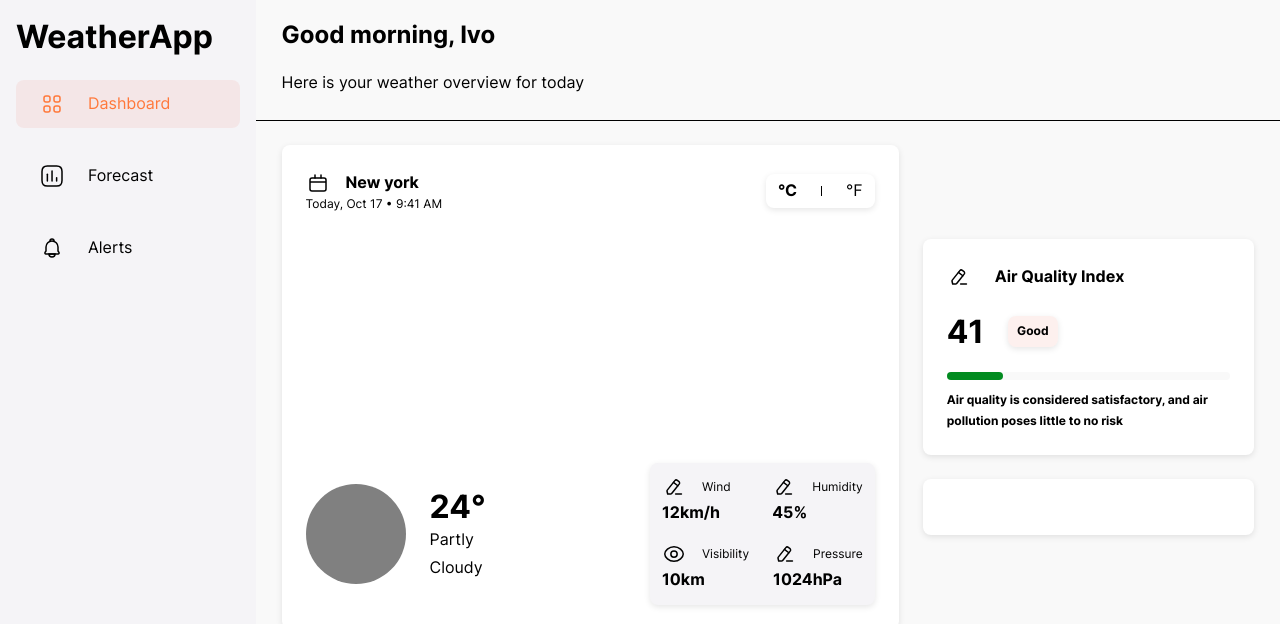
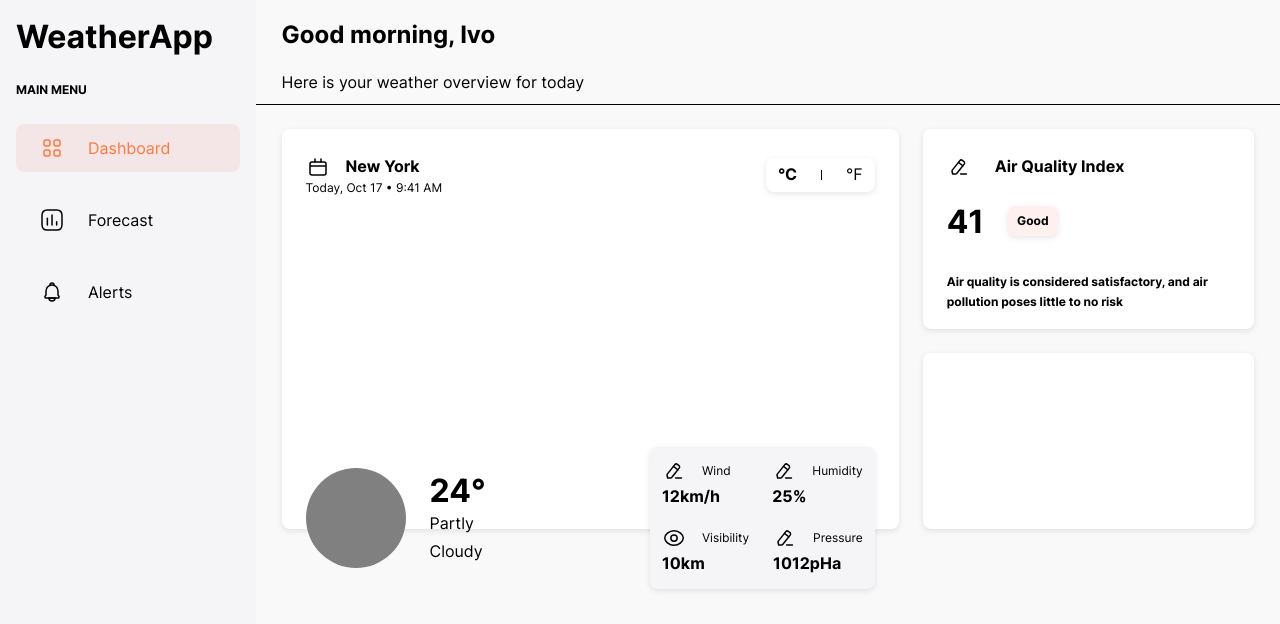
Before and after one commit to loucimf/weather-ivo, a React (Vite) app: page / in a window 1280 px wide. Shown: the top 624 px of the page. Built offline with nearby package versions, Linux system fonts and the light colour scheme.

Commit message:
Fixed height problem

```diff
--- a/src/components/Sidebar.tsx
+++ b/src/components/Sidebar.tsx
@@ -5,7 +5,7 @@ import type { ISidebarOption } from "@src/models/SidebarOption"
 import { SystemIcon } from "@src/design-system/SystemIcon"
 import { H1Title } from "@src/design-system/Titles"
 import styles from "@styles/components/LeftMenuOption.module.css"
-import { Text } from "@src/design-system/Texts"
+import { SmallText, Text } from "@src/design-system/Texts"
 
 
 export const Sidebar: React.FC<{
@@ -25,7 +25,7 @@ export const Sidebar: React.FC<{
             height={"100%"}
             width={width}
             backgroundColor={designSystemStyles.colorBackgroundGray2}
-            alignment="center"
+            alignment="start"
             padding={designSystemStyles.paddingMd}
         >
             <HorizontalContainer
@@ -35,6 +35,7 @@ export const Sidebar: React.FC<{
                 <H1Title text="WeatherApp"/>
             </HorizontalContainer>
 
+            <SmallText markdown={true} text="**MAIN MENU**"/>
             {options.map((opt) => {
                 return (
                     <SidebarOption
--- a/src/components/tabs/Dashboard.tsx
+++ b/src/components/tabs/Dashboard.tsx
@@ -5,8 +5,18 @@ import { SmallText, Text } from "@src/design-system/Texts"
 import { SystemIcon } from "@src/design-system/SystemIcon"
 import { designSystemStyles } from "@src/styles/designSystemStyles"
 import ClickableWrapper from "../ClickableWrapper"
-import type { ComponentProps } from "react"
+import { useState, type ComponentProps } from "react"
 
+interface OverviewCompProps {
+    temp: number,
+    city: string,
+    date: string,
+    wind: string,
+    humidity: string,
+    visibility: string,
+    pressure: string,
+    weatherState: string,
+}
 
 export const Dashboard: React.FC = ({
 
@@ -14,10 +24,11 @@ export const Dashboard: React.FC = ({
     return (
         <VerticalContainer
             width="100%"
+            height={"100%"}
             padding="0"
             alignment="center"
         >
-            <Header height="5%" width="95%" />
+            <Header height="10%" width="95%" />
             <div style={{ height: "1px", width: "100%", backgroundColor: "black" }} />
             <VerticalContainer
                 height={"50%"}
@@ -26,16 +37,25 @@ export const Dashboard: React.FC = ({
                 <HorizontalContainer
                     width="100%"
                     height={"100%"}
-                    justifyContent="start"
+                    justifyContent="flex-start"
                 >
-                    <OverviewComp />
+                    <OverviewComp
+                        wind="12km/h"
+                        pressure="1012pHa"
+                        visibility="10km"
+                        humidity="25%"
+                        temp={24}
+                        city="New York"
+                        weatherState="Partly Cloudy"
+                        date="Oct 17   •   9:41 AM"
+                    />
                     <VerticalContainer
                         width="35%"
                         height="100%"
-                        justifyContent="start"
-                        alignment="start"
-                        margin=""
-                        padding=""
+                        justifyContent="flex-start"
+                        alignment="flex-start"
+                        margin="0"
+                        padding="0"
                     >
                         <AirQualityComp/>
                         <SunAndMoonComp/>
@@ -50,6 +70,7 @@ const AirQualityComp: React.FC = () => {
     return (
         <CardContainer
             padding={designSystemStyles.paddingLg}
+            height="50%"
         >
             <HorizontalContainer>
                 <IconText text="Air Quality Index" bold={true}/>
@@ -81,7 +102,9 @@ const AirQualityComp: React.FC = () => {
 
 const SunAndMoonComp: React.FC = () => {
     return (
-        <CardContainer>
+        <CardContainer
+            height="50%"
+        >
             <HorizontalContainer>
                 <p></p>
             </HorizontalContainer>
@@ -89,10 +112,22 @@ const SunAndMoonComp: React.FC = () => {
     )
 }
 
-const OverviewComp: React.FC = () => {
+const OverviewComp: React.FC<OverviewCompProps> = ({
+    city,
+    pressure,
+    wind,
+    humidity,
+    date,
+    visibility,
+    weatherState,
+    temp
+}) => {
+    const [useCelsius, setUseCelsius] = useState<boolean>(true)
+
     return (
         <CardContainer
             width="65%"
+            height="100%"
             padding={designSystemStyles.paddingLg}
         >
             <VerticalContainer
@@ -114,20 +149,22 @@ const OverviewComp: React.FC = () => {
                             margin={0}
                         >
                             <SystemIcon type="calendar" color="black" />
-                            <Text markdown={true} text="**New york**" />
+                            <Text markdown={true} text={`**${city}**`} />
                         </HorizontalContainer>
-                        <SmallText text="Today, Oct 17   •   9:41 AM" />
+                        <SmallText text={`Today, ${date}`} />
                     </VerticalContainer>
 
 
-                    <ClickableWrapper onClick={() => { }}>
+                    <ClickableWrapper onClick={() => {
+                        setUseCelsius(!useCelsius)
+                    }}>
                         <CardContainer>
                             <HorizontalContainer
                                 height={"10px"}
                             >
-                                <Text markdown={true} text="**°C**" />
+                                <Text markdown={true} text={useCelsius ? "**°C**" : "°C"} />
                                 <div style={{ height: "100%", width: "1px", backgroundColor: "black" }} />
-                                <Text text="°F" />
+                                <Text markdown={true} text={!useCelsius ? "**°F**" : "°F"} />
                             </HorizontalContainer>
                         </CardContainer>
                     </ClickableWrapper>
@@ -147,8 +184,8 @@ const OverviewComp: React.FC = () => {
                             margin={0}
                             width="25%"
                         >
-                            <h1 style={{ margin: "0" }}>24°</h1>
-                            <Text text="Partly Cloudy" />
+                            <h1 style={{ margin: "0" }}>{ useCelsius ? `${temp}°` : `${convertToFahrenheit(temp)}°`}</h1>
+                            <Text text={weatherState} />
                         </VerticalContainer>
                     </HorizontalContainer>
                     <HorizontalContainer
@@ -162,12 +199,12 @@ const OverviewComp: React.FC = () => {
                                 gap={designSystemStyles.gapSm}
                             >
                                 <HorizontalContainer>
-                                    <DataPoint text="Wind" value="12km/h"/>
-                                    <DataPoint text="Humidity" value="45%"/>
+                                    <DataPoint text="Wind" value={wind}/>
+                                    <DataPoint text="Humidity" value={humidity}/>
                                 </HorizontalContainer>
                                 <HorizontalContainer>
-                                    <DataPoint text="Visibility" value="10km" icon="eye"/>
-                                    <DataPoint text="Pressure" value="1024hPa"/>
+                                    <DataPoint text="Visibility" value={visibility} icon="eye"/>
+                                    <DataPoint text="Pressure" value={pressure}/>
                                 </HorizontalContainer>
                             </VerticalContainer>
 
@@ -242,3 +279,9 @@ const DataPoint: React.FC<{
         </VerticalContainer>
     )
 }
+
+
+function convertToFahrenheit(temp:number) {
+    const converted = (temp / (9/5)) + 32
+    return Math.round(converted)
+}
```
